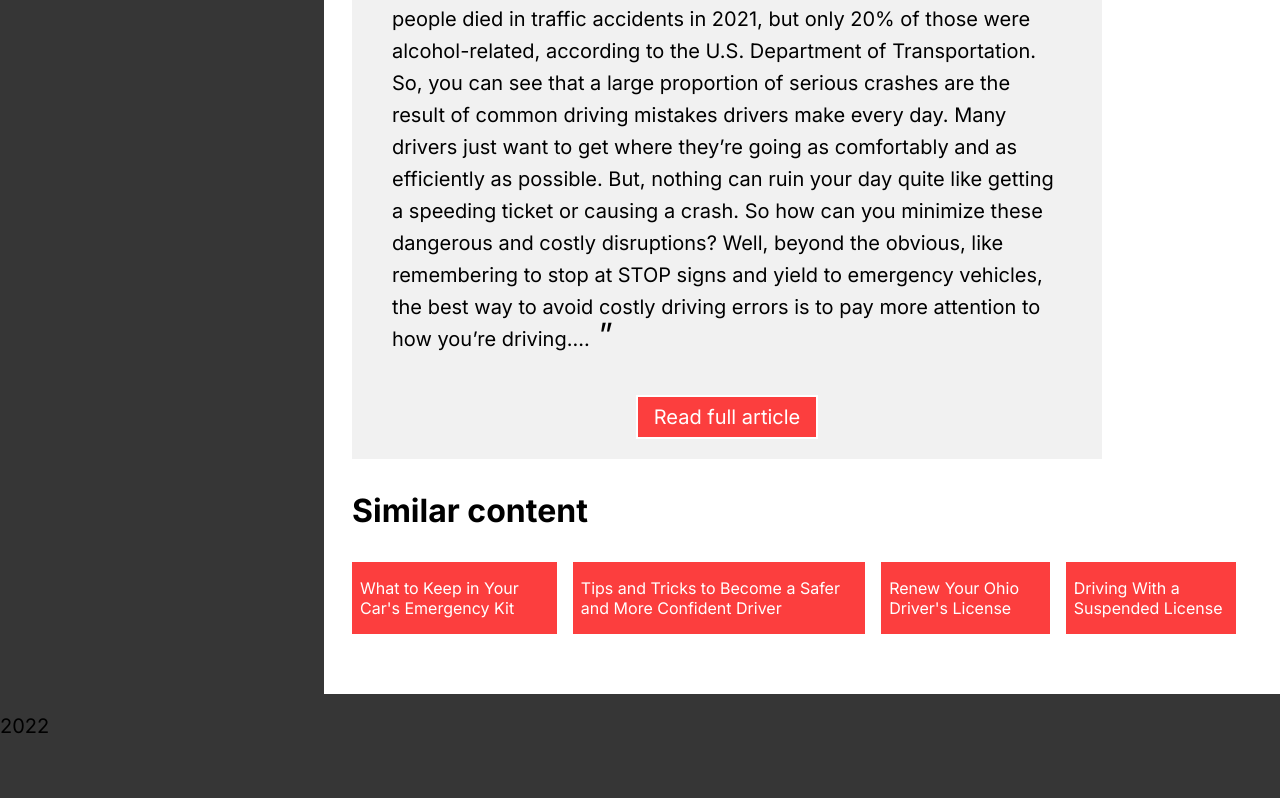
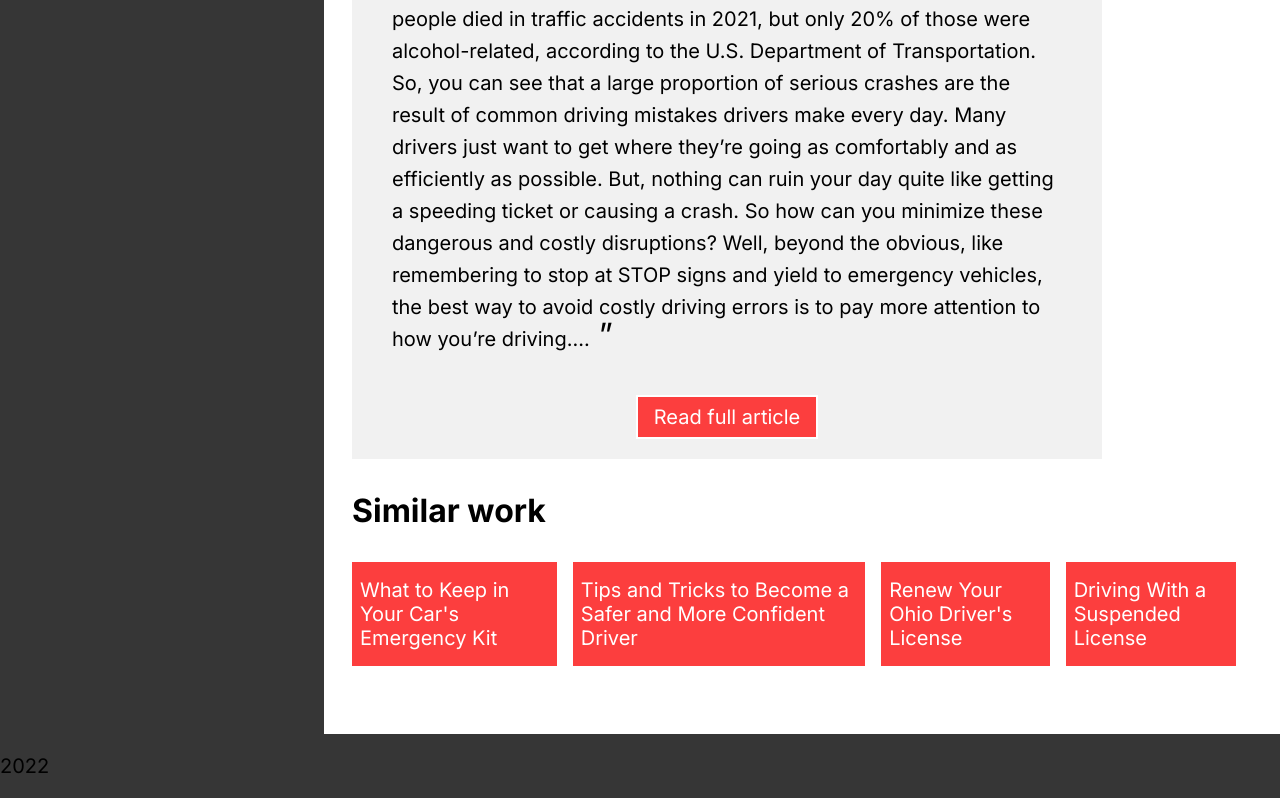
Before and after one commit to cml815/about-a, a React (Create React App) app: page /projects/aceable in a window 1280 px wide. Shown: the part 1292-2090 px from the top of the page. Before the commit the page ends 2050 px from the top, so only its background shows below. Built offline with nearby package versions, Linux system fonts and the light colour scheme.

Commit message:
style article urls

```diff
--- a/src/components/Project.jsx
+++ b/src/components/Project.jsx
@@ -42,7 +42,7 @@ export function Project() {
           <a href={project.url0} target="_blank"><p className="btn center">Read full article</p></a>
           </div>
           </div>
-          <h3>Similar content</h3>
+          <h3>Similar work</h3>
           <div className={styles.urlList}>
             <a href={project.url1} target="_blank">{project.title1}</a>
             <a href={project.url2} target="_blank">{project.title2}</a>
--- a/src/components/Project.module.css
+++ b/src/components/Project.module.css
@@ -44,6 +44,7 @@ main {
 }
 
 .projectContainer {
+  min-height: 100$;
   grid-area: main;
 }
 
@@ -71,8 +72,9 @@ main {
 }
 
 .urlList > a {
+  min-height: 100%;
   color: white;
-  font-size: 1rem;
+  font-size: 1.25rem;
   padding: 1rem .5rem;
   margin-right: 1rem;
   margin-bottom: 2em;;
```
